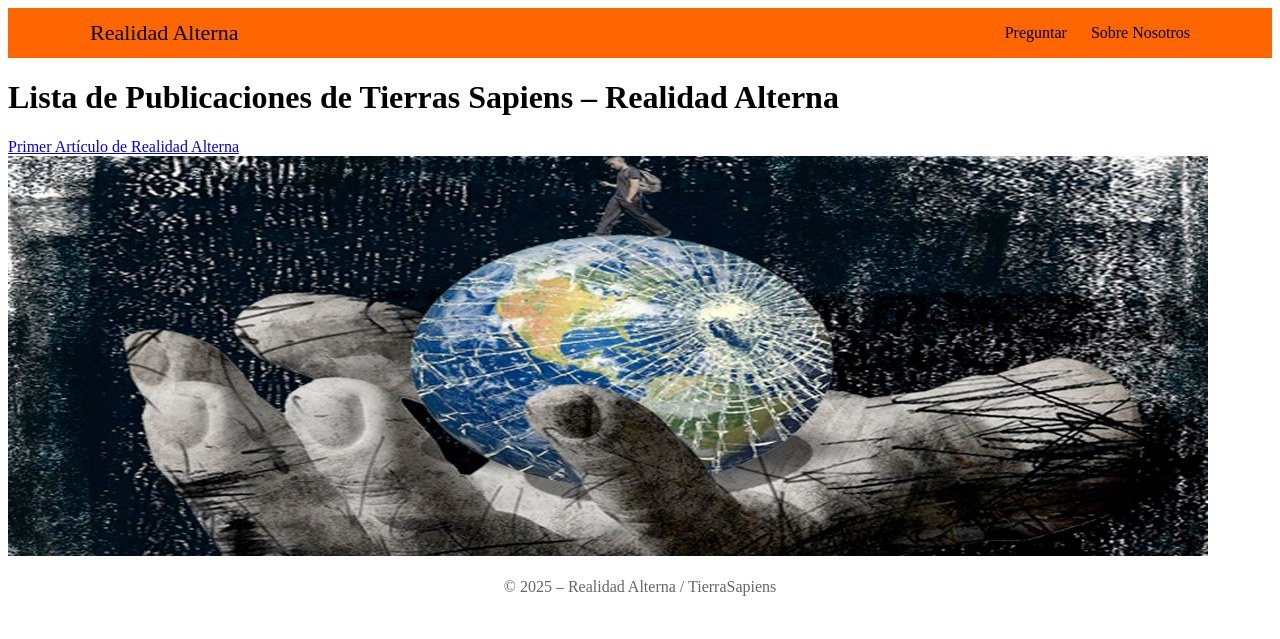
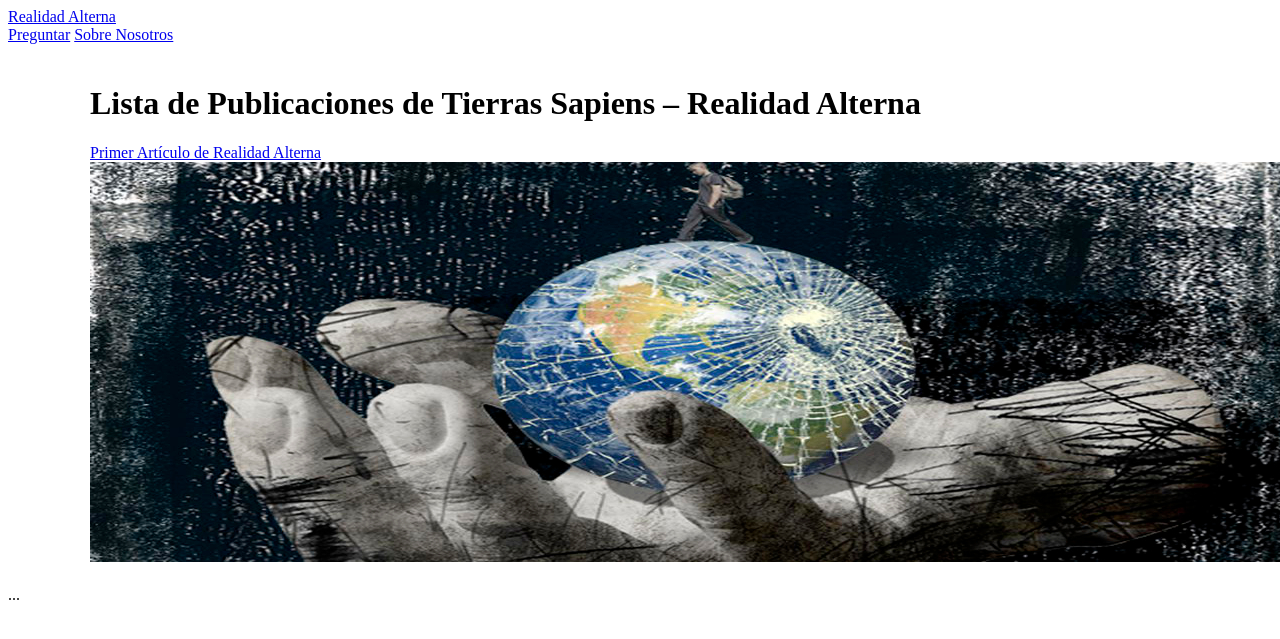
Before and after one commit to TierraSapiens/RealidadAlterna, a Jekyll site: the page built from index.md, in a window 1280 px wide. Shown: the top 639 px of the page. Built offline with Jekyll 4.4.1, drawn with Linux system fonts in a browser that asks for light colours.

Commit message:
Correccion Pagina

```diff
--- a/_layouts/default.html
+++ b/_layouts/default.html
@@ -10,30 +10,7 @@
 
 <body>
 
-<header>
-  <div class="topbar">
-    <div class="inner">
-
-      <a href="/RealidadAlterna/" class="logo">Realidad Alterna</a>
-
-      <nav class="menu">
-        <a href="/RealidadAlterna/preguntar.html">Preguntar</a>
-        <a href="/RealidadAlterna/sobre-nosotros.html">Sobre Nosotros</a>
-      </nav>
-
-    </div>
-  </div>
-</header>
-
-<main>
+{% include header.html %} <main>
   {{ content }}
 </main>
-
-<footer>
-  <div style="text-align:center; padding:18px 0; color:#666;">
-    © 2025 – Realidad Alterna / TierraSapiens
-  </div>
-</footer>
-
-</body>
-</html>
+...
--- a/assets/css/style.css
+++ b/assets/css/style.css
@@ -1,33 +1,6 @@
-/* === BARRA NARANJA === */
-.topbar {
-  width: 100%;
-  background: #ff6600;
-  padding: 12px 0;        /* 🔥 Eliminamos padding lateral */
-}
 
-/* Centra el contenido del header */
-.topbar .inner {
+main {
   max-width: 1100px;
   margin: 0 auto;
-  width: 100%;
-  display: flex;
-  justify-content: space-between;
-  align-items: center;
+  padding: 20px;
 }
-
-.logo {
-  font-size: 22px;
-  color: black;
-  text-decoration: none;
-}
-
-.menu a {
-  margin-left: 20px;
-  color: black;
-  font-size: 16px;
-  text-decoration: none;
-}
-
-.menu a:hover {
-  text-decoration: underline;
-}
```
